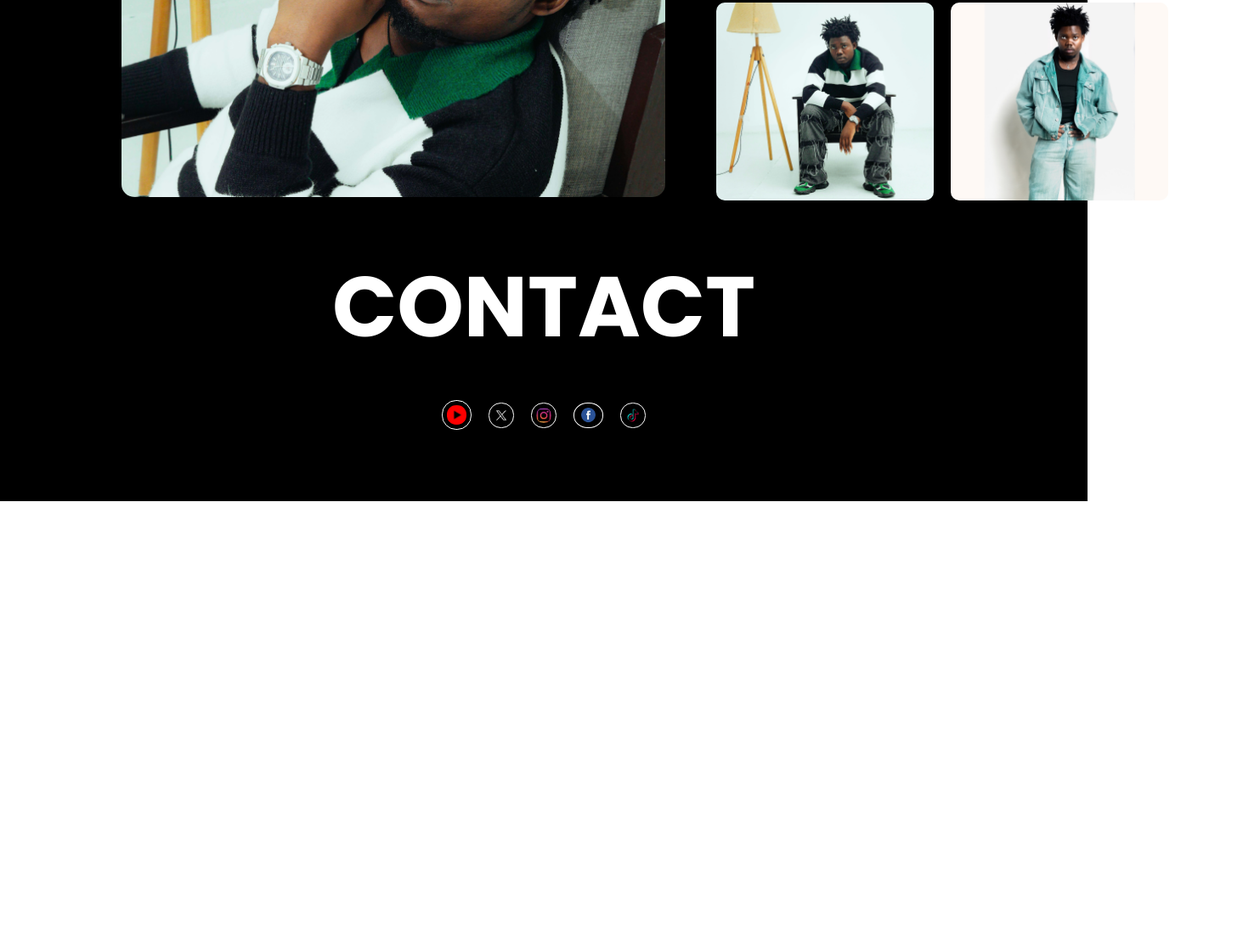
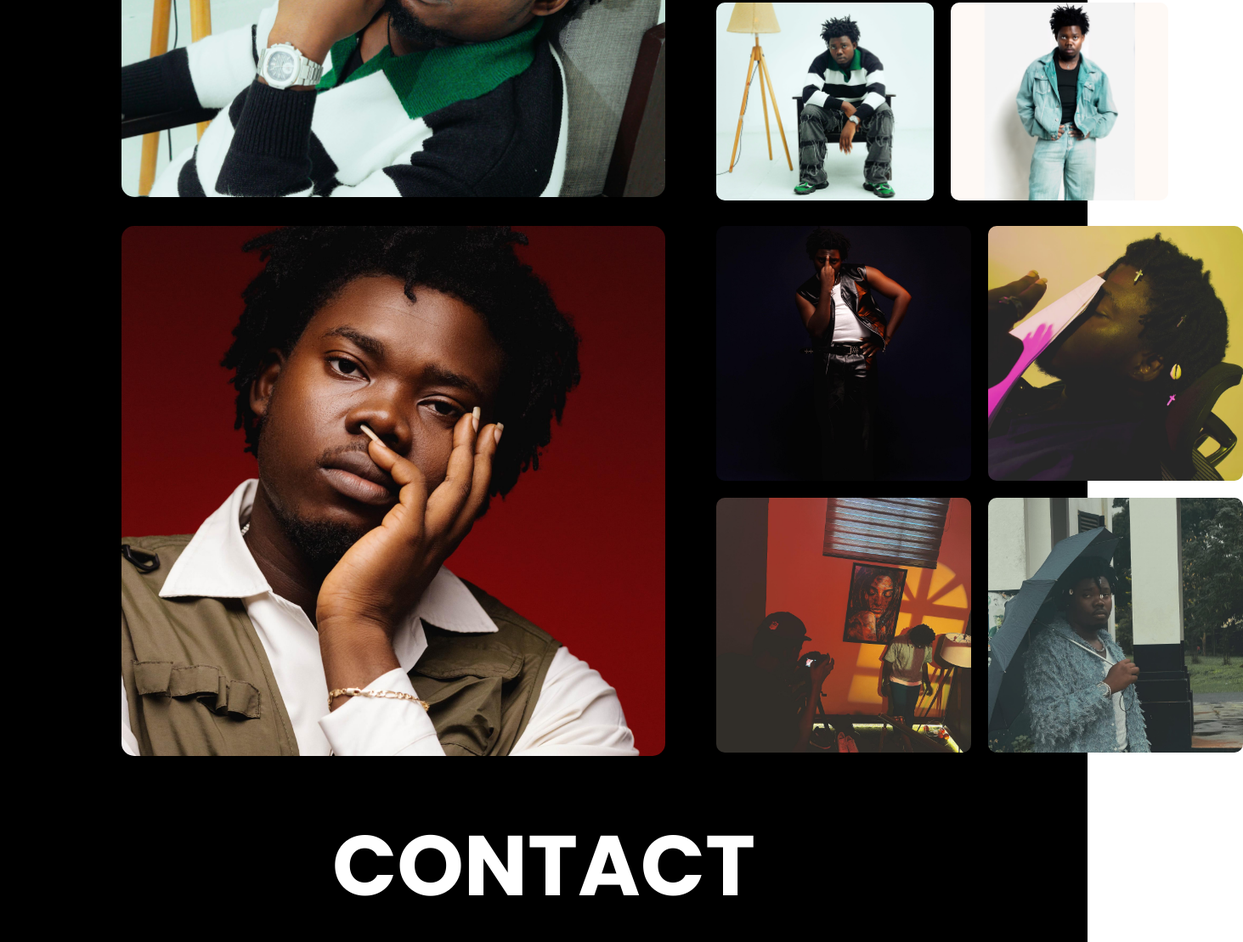
Before and after one commit to demiladenotjulius/cowaterepk, a plain HTML site: page index.html in a window 1280 px wide. Shown: the part 2370-3479 px from the top of the page at 85% size, 1463 px wide, since content can reach past the window. Before the commit the page ends 2960 px from the top, so only its background shows below. Drawn offline with Linux system fonts and the light colour scheme; a web font is replaced by a local one.

Commit message:
added photos

```diff
--- a/index.html
+++ b/index.html
@@ -170,6 +170,24 @@
                     </div>
 
                 </div>
+                <div class="picturecontainer">
+                    <div class="firstpic">
+                      <img id="thirdddd" src="./third.jPG" alt="">
+                    </div>
+                    <div class="flexpic">
+                        <div class="flex3">
+                          <img id="firstimggg" src="./first.JPG" alt="">
+                          <img id="firstimggg" src="./second.JPG" alt="">
+                        </div>
+
+                        <div class="flex4">
+                           <img id="firstimggg" src="./fourth.JPG" alt="">
+                           <img  id="firstimggg" src="./fifth.JPG" alt="">
+
+                        </div>
+                    </div>
+
+                </div>
             </div>
 
 
--- a/style.css
+++ b/style.css
@@ -231,7 +231,14 @@ video#first{
 video#second{
     width: 90%;
 
-
+}
+#firstimggg{
+    width: 300px;
+    height: 300px;
+    object-fit: cover;
+}
+#thirdddd{
+    height: 39rem;
 }
 video#fourth{
     width: 90%;
@@ -692,7 +699,6 @@ video#fourth{
    font-family: "Poppins", sans-serif;
 
 
-
 }
 
 
```
Also changed, not shown: fifth.JPG (added), first.JPG (added), fourth.JPG (added), second.JPG (added), third.JPG (added).
